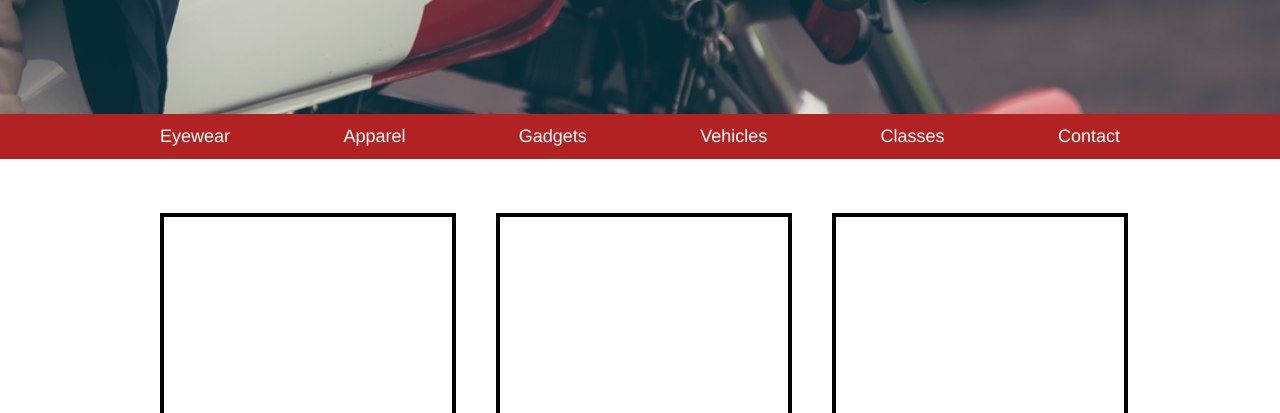
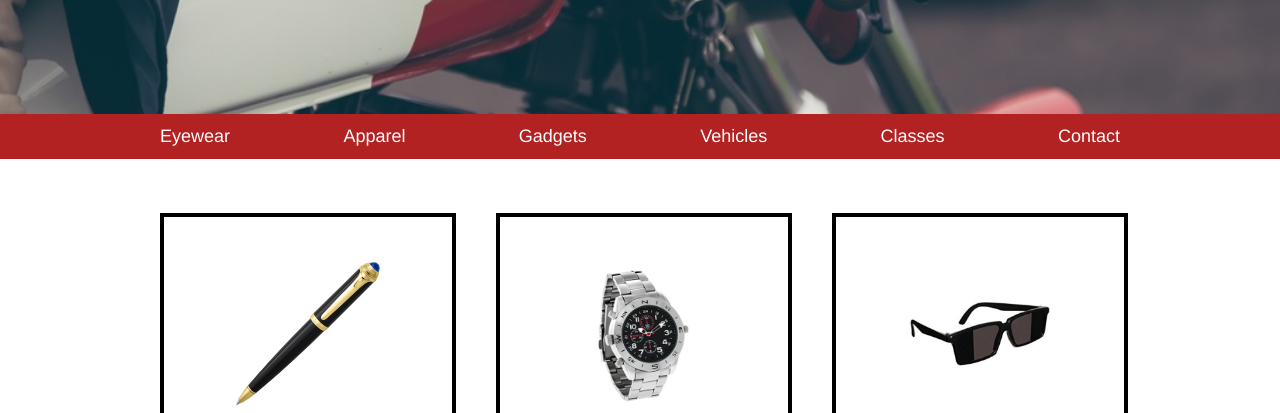
Before and after one commit to rensvandiepen/secretagent, a plain HTML site: page index.html in a window 1280 px wide. Shown: the part 387-800 px from the top of the page. Drawn offline with Linux system fonts and the light colour scheme; files whose address does not match are found by name.

Commit message:
fix images 2

```diff
--- a/index.html
+++ b/index.html
@@ -39,7 +39,7 @@
       <div id="shop" class="container">
         <div class="product">
           <div class="prod-img">
-            <img src="./resources/images/images/pen.png" alt="">
+            <img src="./resources/images/pen.png" alt="">
           </div>
           <div class="item-text">
               <span>Exploding Pen</span>
@@ -49,7 +49,7 @@
 
         <div class="product watch">
           <div class="prod-img">
-            <img src="./resources/images/images/watch.png" alt="">
+            <img src="./resources/images/watch.png" alt="">
           </div>
             <div class="item-text">
               <span>Cellular Watch</span>
@@ -57,7 +57,7 @@
         </div>
         <div class="product glasses">
           <div class="prod-img">
-            <img src="./resources/images/images/glasses.png" alt="">
+            <img src="./resources/images/glasses.png" alt="">
           </div>
           <div class="item-text">
               <span>Thermal Glasses</span>
```
